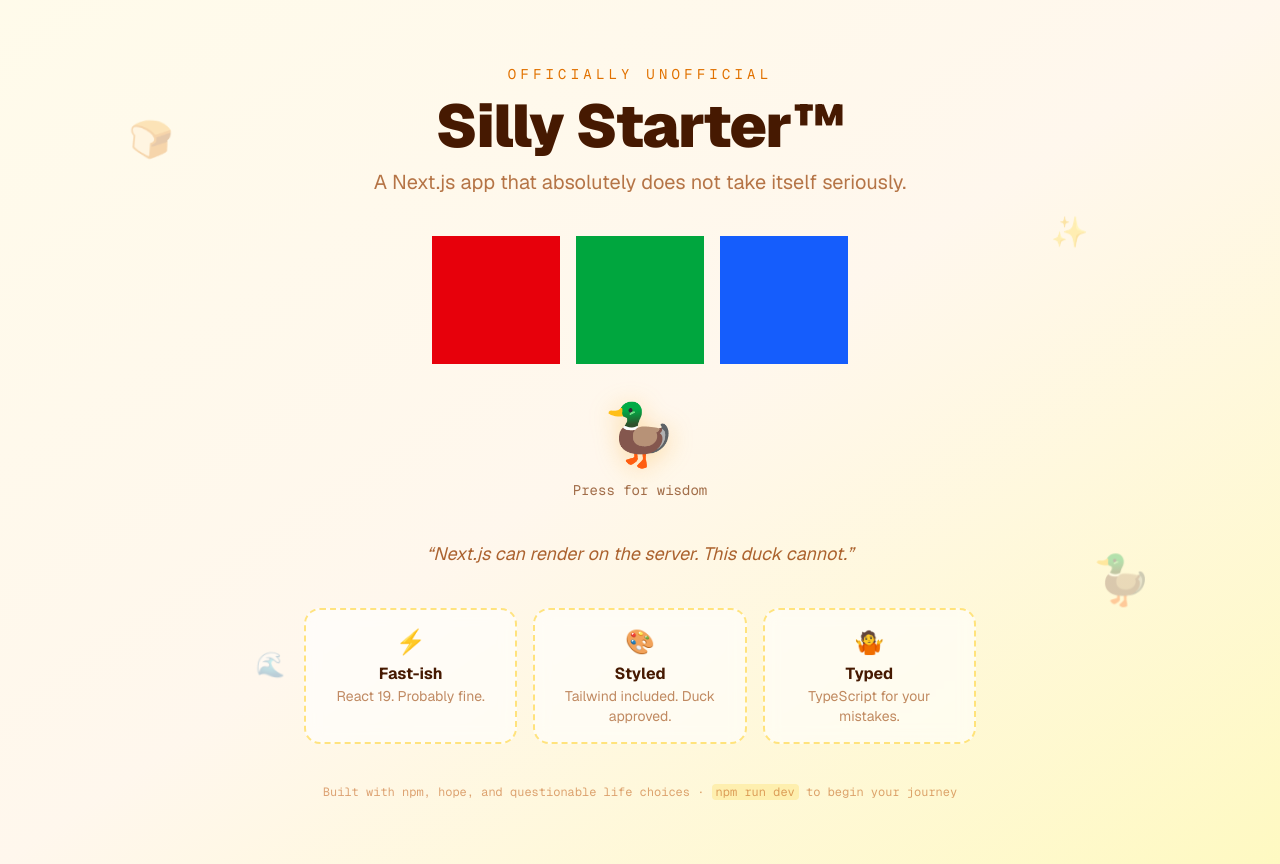
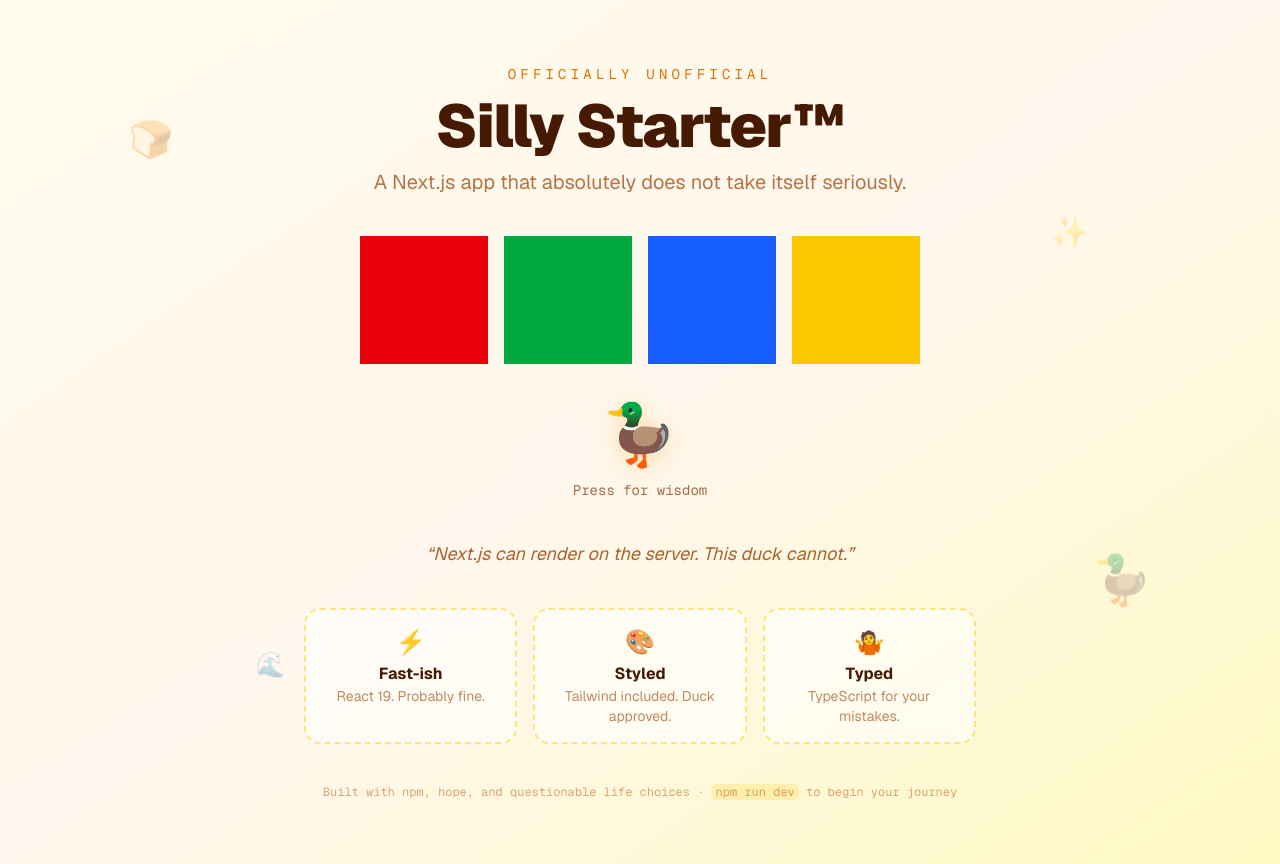
Before and after one commit to cursoragentdevtest-hue/starter-repo, a Next.js app: page / in a window 1280 px wide. Built offline with nearby package versions, Linux system fonts and the light colour scheme.

Commit message:
Add yellow square to homepage
Display a vibrant yellow square alongside the other colored squares for
cloud queued task FOUR.

Co-authored-by: cursoragentdevtest-hue <cursoragentdevtest-hue@users.noreply.github.com>

```diff
--- a/src/app/page.tsx
+++ b/src/app/page.tsx
@@ -3,6 +3,7 @@ import { DuckButton } from "@/components/DuckButton";
 import { GreenSquare } from "@/components/GreenSquare";
 import { RedSquare } from "@/components/RedSquare";
 import { SillyFacts } from "@/components/SillyFacts";
+import { YellowSquare } from "@/components/YellowSquare";
 
 export default function Home() {
   return (
@@ -31,6 +32,7 @@ export default function Home() {
           <RedSquare />
           <GreenSquare />
           <BlueSquare />
+          <YellowSquare />
         </div>
 
         <DuckButton />
--- /dev/null
+++ b/src/components/YellowSquare.tsx
@@ -0,0 +1,9 @@
+export function YellowSquare() {
+  return (
+    <div
+      className="size-32 bg-yellow-400"
+      aria-label="Yellow square"
+      role="img"
+    />
+  );
+}
```
